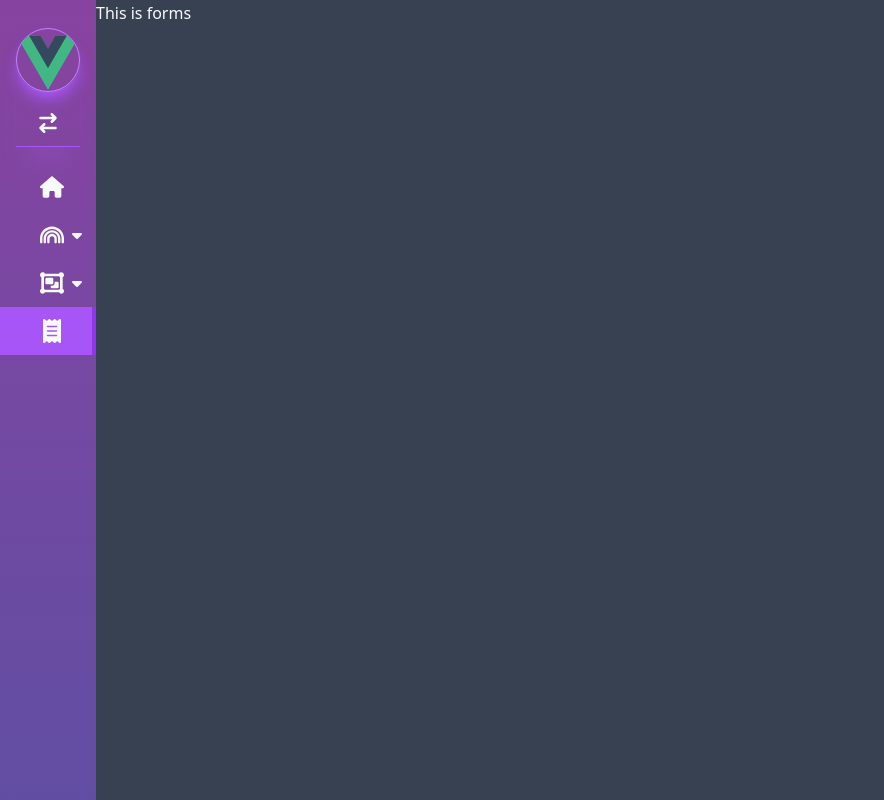
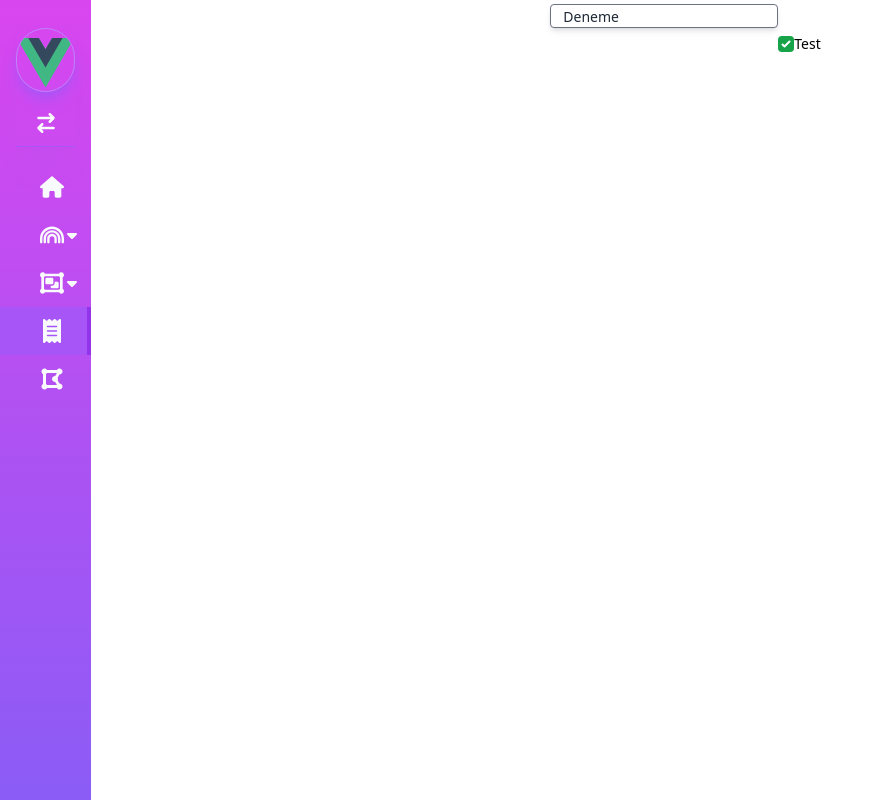
Before and after one commit to muratguven/vu-tailwind, a Vue app: page /form in a window 1280 px wide. Shown: the whole page, without its empty margins (0-884 px from the left). Built offline with nearby package versions, Linux system fonts and the light colour scheme.

Commit message:
added checkbox, and drag and drop component

```diff
--- a/package.json
+++ b/package.json
@@ -18,6 +18,7 @@
     "vue-router": "^4.1.6"
   },
   "devDependencies": {
+    "@tailwindcss/forms": "^0.5.3",
     "@vitejs/plugin-vue": "^4.0.0",
     "autoprefixer": "^10.4.13",
     "postcss": "^8.4.21",
--- /dev/null
+++ b/src/components/form/checkbox.vue
@@ -0,0 +1,46 @@
+<template>
+  <label class="inline-flex items-center">
+    <input
+      :id="props.id"
+      type="checkbox"
+      :name="props.name"
+      :value="props.value"
+      @input="updateValue"
+      :checked="props.checked"
+      :class="checkBoxClass"
+
+    />
+    <span :for="props.id" :class="props.labelClass">{{ props.label }}</span>
+  </label>
+</template>
+
+<script setup lang="ts">
+import { defineProps, defineEmits, computed } from "vue";
+
+const props = defineProps({
+  id: { type: String },
+  name: { type: String, required: true },
+  label: { type: String },
+  labelClass: { type: String, default:'ml-2' },
+  class: { type: String },
+  checked: { type: Boolean, default: false },
+  value: { type: String },
+});
+
+const emit = defineEmits<{
+  (e: "update:value", value: String): void;
+  (e: "checked", checked: Boolean): void;
+}>();
+
+const updateValue = (e: Event) => {
+  emit("update:value", (e.target as HTMLInputElement).value);
+};
+const checkBoxClass = computed(()=>{
+    if(!props.class){
+        return 'h-4 w-4 rounded';
+    }
+    return props.class;
+});
+</script>
+
+<style scoped></style>
--- a/src/components/form/inputs.vue
+++ b/src/components/form/inputs.vue
@@ -1,11 +1,39 @@
 <template>
-    <input type="text">
+  <input  :type="props.type" :class="props.class" v-model="value" />
 </template>
 
 <script setup lang="ts">
+import { defineProps, onMounted, defineEmits, computed } from "vue";
+const props = defineProps({
+  type: { type: String, required: true, validator:(val:string)=>{
+    console.log(val);
+    return !(["checkbox"].includes(val))
+  } },
+  class: {
+    type: String,
+  },
+  placeHolder: {
+    type: String,
+  },
+  modelValue: {},
+});
 
+const emits = defineEmits(["updated:modelValue"]);
+
+const value = computed({
+  get() {
+    return props.modelValue;
+  },
+  set(value) {
+    emits("updated:modelValue", value);
+  },
+});
+onMounted(() => {
+
+  if(props.type==='checkbox'){
+    throw new Error('Please use Checkbox component instead of input component!')
+  }
+});
 </script>
 
-<style lang="postcss">
-
-</style>
+<style lang="postcss"></style>
--- a/src/components/sidebar/Sidebar.vue
+++ b/src/components/sidebar/Sidebar.vue
@@ -65,6 +65,11 @@ const menuDataState = ref([
     iconName: "fa-solid fa-receipt",
     text: "Forms",
   },
+  {
+    to: "/dragable",
+    iconName: "fa-solid fa-draw-polygon",
+    text: "Drag&Drop",
+  },
 ]);
 const expandWidth = computed(() => ({
   "sidebar-expand": is_expanded.value,
--- a/src/main.ts
+++ b/src/main.ts
@@ -11,10 +11,10 @@ import { FontAwesomeIcon } from '@fortawesome/vue-fontawesome'
 
 
 /* import specific icons */
-import { faArrowRightArrowLeft, faCaretDown, faCircleCheck, faGear, faHouse, faMoon, faObjectGroup, faRainbow, faReceipt, faUserSecret, faXmark } from '@fortawesome/free-solid-svg-icons'
+import { faArrowRightArrowLeft, faCaretDown, faCircleCheck, faDrawPolygon, faGear, faHouse, faMoon, faObjectGroup, faRainbow, faReceipt, faUserSecret, faXmark } from '@fortawesome/free-solid-svg-icons'
 
 /* add icons to the library */
-library.add(faUserSecret,faHouse,faMoon,faRainbow,faGear,faCircleCheck,faArrowRightArrowLeft, faObjectGroup,faXmark,faCaretDown,faReceipt)
+library.add(faUserSecret,faHouse,faMoon,faRainbow,faGear,faCircleCheck,faArrowRightArrowLeft, faObjectGroup,faXmark,faCaretDown,faReceipt,faDrawPolygon)
 
 createApp(App)
 .use(router)
--- a/src/router/index.ts
+++ b/src/router/index.ts
@@ -19,6 +19,11 @@ const routes : Array<RouteRecordRaw> = [
     path:'/form',
     name:'Forms',
     component: ()=>import('../views/Forms.vue')
+},
+{
+    path:'/dragable',
+    name:'DragDrop',
+    component: ()=>import('../views/Dragables.vue')
 }
 ];
 
--- a/src/style.scss
+++ b/src/style.scss
@@ -9,7 +9,7 @@
   }
 
   body {
-    @apply text-slate-50 bg-gray-700;
+    @apply text-slate-50;
   }
 }
 
@@ -18,7 +18,7 @@
 
 //Sidebar
   .sidebar {
-    @apply flex flex-col overflow-hidden h-screen p-4 backdrop-blur-sm  bg-gradient-to-t from-violet-500/50 to-fuchsia-500/50 transition-[width] duration-300 ease-in;
+    @apply flex flex-col overflow-hidden h-screen p-4 backdrop-blur-sm bg-gradient-to-t from-violet-500 to-fuchsia-500 transition-[width] duration-300 ease-in;
 
     .menu-text {
       @apply block opacity-0 w-0 transition-all duration-200 ease-in-out text-xs sm:text-sm md:text-base;
--- /dev/null
+++ b/src/views/Dragables.vue
@@ -0,0 +1,45 @@
+<template>
+  <div class="w-full h-full bg-slate-700 relative" @drop="onDrop($event)" @dragover.prevent @dragenter.prevent>
+    Drag container!
+    <div class="dragbox" ref="box" draggable="true"  @dragstart="startDrag($event)" @drag="onDrag($event)" @dragenter.prevent>Drag Me!</div>
+  </div>
+</template>
+
+<script setup lang="ts">
+import {ref, onMounted} from 'vue'
+const box = ref();
+const startDrag = (event: DragEvent) => {
+  console.log(event);
+
+  event.dataTransfer!.dropEffect = "link";
+  event.dataTransfer!.effectAllowed = 'move';
+
+  box.value.style.opacity=0;
+};
+
+const onDrag = (event:DragEvent)=>{
+  box.value.style.opacity=1;
+  const x = event.clientX - box.value.offsetWidth;
+  const y = event.clientY - box.value.offsetHeight;
+
+  box.value.style.left = x+"px";
+  box.value.style.top = y+"px";
+  console.log('x:'+x+' y:'+y);
+}
+const onDrop = (event:DragEvent)=>{
+
+  event.preventDefault;
+
+}
+
+onMounted(()=>{
+
+});
+</script>
+
+<style scoped>
+.dragbox {
+  @apply absolute w-32 h-32 left-2/4 top-1/4 border border-indigo-400 bg-gradient-to-r from-sky-500 to-indigo-500 text-slate-100 p-6 flex justify-center items-center;
+  @apply hover:cursor-move;
+}
+</style>
--- a/src/views/Forms.vue
+++ b/src/views/Forms.vue
@@ -1,13 +1,21 @@
 <template>
-    <div>
-        This is forms
+    <div class="flex w-full h-20 justify-center m-1 ">
+        <Input type="text" v-model="test" class="h-6 rounded outline-none border text-sm hover:shadow-gray-300 focus:border-gray-500 text-gray-800 shadow-md" />
+        <Checkbox id="checkBox" name="testCheck" label="Test" v-model="test" :checked="true" class="text-green-600 border-1 rounded focus:ring-0" label-class="text-black text-sm" />
+
     </div>
+
 </template>
 
 <script setup lang="ts">
+import { ref } from 'vue'
+import Input from '@/components/form/inputs.vue'
+import Checkbox from '@/components/form/checkbox.vue'
 
+
+const test = ref("Deneme");
 </script>
 
-<style scoped>
+<style>
 
 </style>
--- a/tailwind.config.cjs
+++ b/tailwind.config.cjs
@@ -9,5 +9,7 @@ module.exports = {
   theme: {
     extend: {},
   },
-  plugins: [],
+  plugins: [
+    require('@tailwindcss/forms')
+  ],
 }
```
Also changed, not shown: 1 other file (tests, documents, lock files or other folders).
